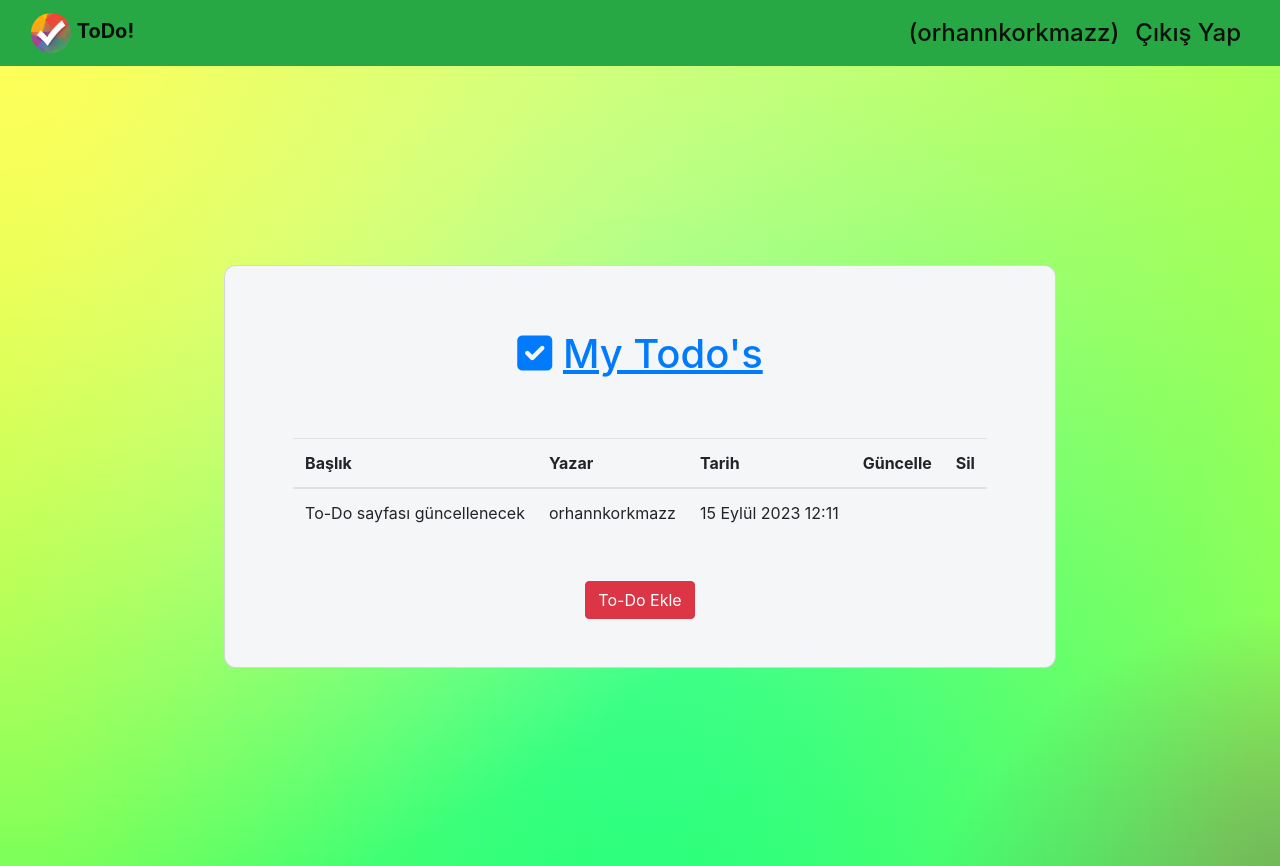
After one commit to orhannkorkmazz/Django_ToDo, a Django app: page /dashboard/ in a window 1280 px wide. The commit adds this page. Run offline with Django 4.2, Linux system fonts and the light colour scheme; a user stored in the database is signed in; data comes from the database, SQL or seed files in the repository; some libraries are stand-ins or nearby versions.

Commit message:
Veri tabanı bağlantısı ile

```diff
--- a/Todo/forms.py
+++ b/Todo/forms.py
@@ -1,4 +1,5 @@
 from django import forms
+from .models import Todo
 class RegisterForm(forms.Form):
     username=forms.CharField(max_length=50,label="Kullanıcı Adı")
     password=forms.CharField(max_length=50,label="Parola",widget=forms.PasswordInput)
@@ -6,3 +7,7 @@ class RegisterForm(forms.Form):
 class LoginForm(forms.Form):
     username=forms.CharField(max_length=50,label="Kullanıcı Adı")
     password=forms.CharField(max_length=50,label="Parola",widget=forms.PasswordInput)
+class TodoForm(forms.ModelForm):
+    class Meta:
+        model = Todo
+        fields = ['title']
--- a/Todo/models.py
+++ b/Todo/models.py
@@ -1,9 +1,10 @@
 from django.db import models
 class Todo(models.Model):
     author=models.ForeignKey("auth.user",on_delete=models.CASCADE)
-    title=models.CharField(max_length=50,verbose_name="Başlık")
-    content=models.TextField()
+    title=models.CharField(max_length=50,verbose_name="Yapılacaklar")
+    completed = models.BooleanField(default=False)
     created_date=models.DateTimeField(auto_now_add=True,verbose_name="Oluşturulma Tarihi")
 def __str__(self):
     return self.title
+
 # Create your models here.
--- a/Todo/urls.py
+++ b/Todo/urls.py
@@ -4,7 +4,9 @@ from django.urls import path
 app_name="Todo"
 urlpatterns = [
     path("",views.index,name="index"),
-    path("login",views.loginUser,name="login"),
-    path("logout",views.logoutUser,name="logout"),
-    path("register",views.register,name="register"),
+    path("login/",views.loginUser,name="login"),
+    path("logout/",views.logoutUser,name="logout"),
+    path("register/",views.register,name="register"),
+    path("dashboard/",views.dashboard,name="dashboard"),
+    path("addtodo/",views.addtodo,name="addtodo"),
 ]
--- a/Todo/views.py
+++ b/Todo/views.py
@@ -3,7 +3,8 @@ from django.contrib.auth.forms import AuthenticationForm
 from django.contrib.auth import login, authenticate,logout
 from django.contrib import messages
 from django.contrib.auth.models import User
-from .forms import RegisterForm ,LoginForm
+from .forms import RegisterForm ,LoginForm,TodoForm
+from .models import Todo
 def index (request):
     return render(request,"index.html")
 def loginUser(request):
@@ -42,3 +43,20 @@ def register(request):
             "form" : form
         }
     return render(request,"register.html",context)
+def dashboard(request):
+    todos=Todo.objects.filter(author=request.user)
+    form=TodoForm
+    context={
+        "todos":todos,
+        "form":form
+    }
+    return render(request,"dashboard.html",context)
+def addtodo(request):
+    form=TodoForm(request.POST or None)
+    if form.is_valid():
+        todos=form.save(commit=False)#sadece form.save() yaparak kayıt işlemi gerçekleşebilir fakat bu formdan alınan bilgide yazar bilgisi olduğu için ve biz makalede sadece başlık ve içerik bilgisi istediğimizi için hata ile karşılaşırız
+        todos.author=request.user
+        todos.save()
+        return redirect("/dashboard/")
+
+    return render(request,"addtodo.html",{"form":form} )
--- /dev/null
+++ b/templates/dashboard.html
@@ -0,0 +1,173 @@
+{% extends 'layout.html' %}
+{% block body %}
+
+<style>
+  .gradient-custom {
+    background: radial-gradient(50% 123.47% at 50% 50%, #00ff94 0%, #720059 100%),
+    radial-gradient(100% 164.72% at 100% 100%, #6100ff 0%, #00ff57 100%),
+    linear-gradient(360deg, #0029ff 0%, #8fff00 100%),
+    radial-gradient(100% 148.07% at 0% 0%, #fff500 0%, #51d500 100%);
+    background-blend-mode: screen, color-dodge, overlay, difference, normal;
+  }
+
+  /* Ekle butonunu ortalamak için CSS */
+  .center-button {
+    display: flex;
+    justify-content: center;
+    align-items: center;
+    height: 100%;
+  }
+</style>
+<script src="https://code.jquery.com/jquery-3.6.0.min.js"></script>
+<script src="https://code.jquery.com/ui/1.12.1/jquery-ui.js"></script>
+<link rel="stylesheet" href="https://cdnjs.cloudflare.com/ajax/libs/font-awesome/6.0.0-beta3/css/all.min.css" />
+<link rel="stylesheet" href="styles.css">
+<section class="vh-100 gradient-custom">
+  <div class="row d-flex justify-content-center align-items-center h-100">
+    <div class="card" id="list1" style="border-radius: .75rem; background-color: #f4f6f7;">
+      <div class="card-body p-5">
+
+        <p class="h1 text-center mt-3 mb-4 pb-3 text-primary">
+          <i class="fas fa-check-square me-1"></i>
+          <u>My Todo's</u>
+        </p>
+        <div class="pb-2">
+          <div class="card-body">
+            <div class="d-flex flex-row align-items-center">
+              {% if todos %}
+              <table class="table">
+                <thead>
+                  <tr>
+                    <th scope="col">Başlık</th>
+                    <th scope="col">Yazar</th>
+                    <th scope="col">Tarih</th>
+                    <th scope="col">Güncelle</a></th>
+                    <th scope="col">Sil</a></th>
+                  </tr>
+                </thead>
+                <tbody>
+                  {% for todo in todos  %}
+                  <tr>
+                    <td>{{todo.title}}</td>
+                    <td>{{todo.author.username}}</td>
+                    <td>{{todo.created_date}}</td>
+                  </tr>
+                  {% endfor %}
+                </tbody>
+              </table>
+              {% else %}
+              <div class="alert alert-danger text-center">Henüz To-do Bulunmuyor</div>
+              {% endif %}
+            </div>
+          </div>
+        </div>
+
+        <!-- Ekle butonunu ortalamak için div -->
+        <div class="center-button">
+          <a type="submit" class="btn btn-danger" href="/addtodo">To-Do Ekle</a>
+        </div>
+
+      </div>
+    </div>
+  </div>
+</section>
+{% endblock body %}
+
+
+<!--
+
+
+
+
+            <hr class="my-4">
+
+            <div class="d-flex justify-content-end align-items-center mb-4 pt-2 pb-3">
+              <p class="small mb-0 me-2 text-muted">Filtrele</p>
+              <select class="select">
+                <option value="1">Hepsi</option>
+                <option value="2">Yapılanlar</option>
+                <option value="3">Yapılmayanlar</option>
+                <option value="4">Henüz tarihi geçmemişler</option>
+              </select>
+              <p class="small mb-0 ms-4 me-2 text-muted">Sırala</p>
+              <select class="select">
+                <option value="1">Eklenme Tarihine göre</option>
+                <option value="2">bitiş tarihine göre</option>
+              </select>
+            </div>
+
+-->
+
+
+
+
+
+               <!--<a href="#!" style="color:  #f4f6f7;" data-mdb-toggle="tooltip" title="Ascending"><i
+                    class="fas fa-sort-amount-down-alt ms-2"></i></a>
+              </div>
+
+              <ul class="list-group list-group-horizontal rounded-0 bg-transparent">
+                <li
+                  class="list-group-item d-flex align-items-center ps-0 pe-3 py-1 rounded-0 border-0 bg-transparent">
+                  <div class="form-check">
+                    <input class="form-check-input me-0" type="checkbox" value="" id="flexCheckChecked1"
+                      aria-label="..." checked />
+                  </div>
+                </li>
+                <li
+                  class="list-group-item px-3 py-1 d-flex align-items-center flex-grow-1 border-0 bg-transparent">
+                  <p class="lead fw-normal mb-0">Buy groceries for next week</p>
+                </li>
+                <li class="list-group-item ps-3 pe-0 py-1 rounded-0 border-0 bg-transparent">
+                  <div class="d-flex flex-row justify-content-end mb-1">
+                    <a href="#!" class="text-info" data-mdb-toggle="tooltip" title="Edit todo"><i
+                        class="fas fa-pencil-alt me-3"></i></a>
+                    <a href="#!" class="text-danger" data-mdb-toggle="tooltip" title="Delete todo"><i
+                        class="fas fa-trash-alt"></i></a>
+                  </div>
+                  <div class="text-end text-muted">
+                    <a href="#!" class="text-muted" data-mdb-toggle="tooltip" title="Created date">
+                      <p class="small mb-0"><i class="fas fa-info-circle me-2"></i>28th Jun 2020</p>
+                    </a>
+                  </div>
+                </li>
+              </ul>
+              <ul class="list-group list-group-horizontal rounded-0">
+                <li
+                  class="list-group-item d-flex align-items-center ps-0 pe-3 py-1 rounded-0 border-0 bg-transparent">
+                  <div class="form-check">
+                    <input class="form-check-input me-0" type="checkbox" value="" id="flexCheckChecked2"
+                      aria-label="..." />
+                  </div>
+                </li>
+                <li
+                  class="list-group-item px-3 py-1 d-flex align-items-center flex-grow-1 border-0 bg-transparent">
+                  <p class="lead fw-normal mb-0">Renew car insurance</p>
+                </li>
+                <li class="list-group-item px-3 py-1 d-flex align-items-center border-0 bg-transparent">
+                  <div
+                    class="py-2 px-3 me-2 border border-warning rounded-3 d-flex align-items-center bg-light">
+                    <p class="small mb-0">
+                      <a href="#!" data-mdb-toggle="tooltip" title="Due on date">
+                        <i class="fas fa-hourglass-half me-2 text-warning"></i>
+                      </a>
+                      28th Jun 2020
+                    </p>
+                  </div>
+                </li>
+                <li class="list-group-item ps-3 pe-0 py-1 rounded-0 border-0 bg-transparent">
+                  <div class="d-flex flex-row justify-content-end mb-1">
+                    <a href="#!" class="text-info" data-mdb-toggle="tooltip" title="Edit todo"><i
+                        class="fas fa-pencil-alt me-3"></i></a>
+                    <a href="#!" class="text-danger" data-mdb-toggle="tooltip" title="Delete todo"><i
+                        class="fas fa-trash-alt"></i></a>
+                  </div>
+                  <div class="text-end text-muted">
+                    <a href="#!" class="text-muted" data-mdb-toggle="tooltip" title="Created date">
+                      <p class="small mb-0"><i class="fas fa-info-circle me-2"></i>28th Jun 2020</p>
+                    </a>
+                  </div>
+                </li>
+              </ul>
+
+            -->
--- a/templates/includes/navbar.html
+++ b/templates/includes/navbar.html
@@ -1,6 +1,7 @@
 <!-- Template dosyanızın başında -->
 {% load static %}
 <nav class="navbar navbar-expand-lg navbar-light bg-success">
+
   <div class="container-fluid">
     <a class="navbar-brand" href="/">
       <img src="{% static 'images/images.jpeg' %}" width="40" height="40" class="rounded-circle">
@@ -12,8 +13,11 @@
     {% if request.user.is_authenticated %}
     <ul class="navbar-nav ml-auto"> <!-- ml-auto sınıfını ekledik -->
       <ul class="navbar-nav">
+        <li class="nav-item active">
+          <a class="nav-link" href="/dashboard"><h4 class="mb-0">({{user.username}})</h4> </a>
+        </li>
     <li class="nav-item active">
-      <a class="nav-item nav-link active" href="/logout"><h4 class="mb-0">({{user.username}})Çıkış Yap</h4></a>
+      <a class="nav-item nav-link active" href="/logout"><h4 class="mb-0">Çıkış Yap</h4></a>
     </li>
    </ul>
     {% else %}
```
Also changed, not shown: templates/addtodo.html (added, +66 -0 lines), Todo/migrations/0002_remove_todo_content_todo_completed.py (added), db.sqlite3.
